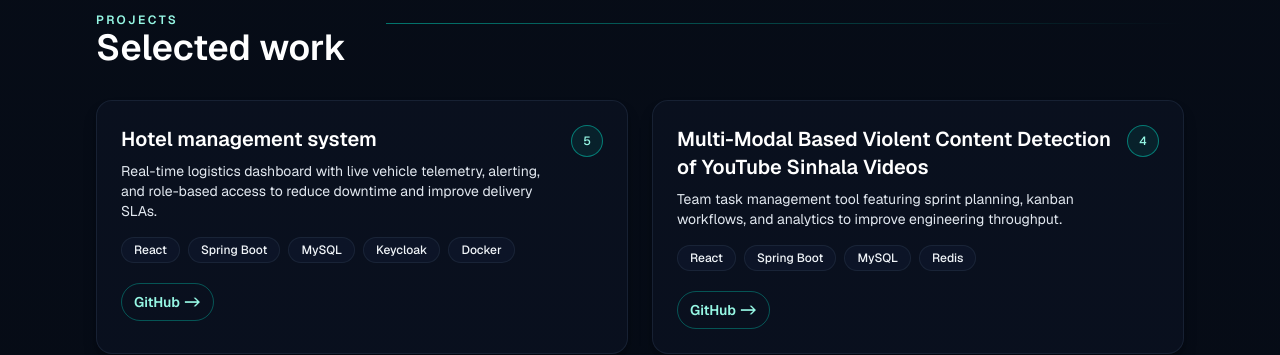
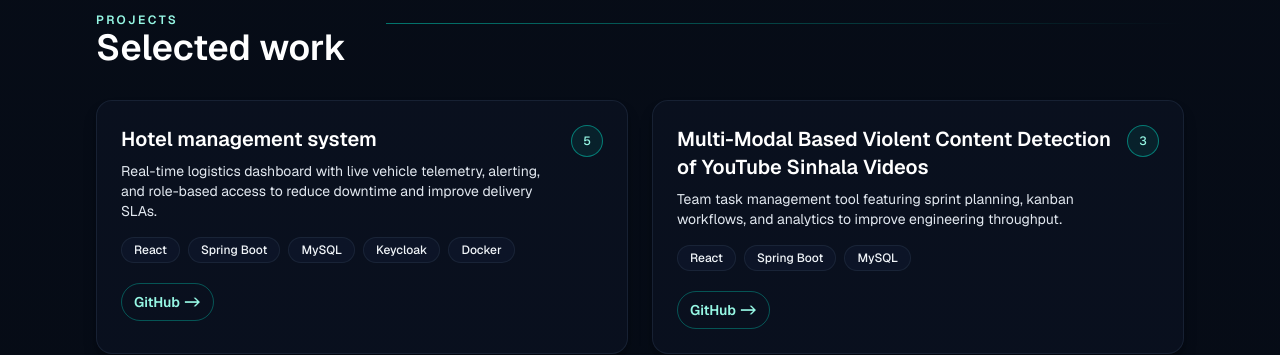
Before and after one commit to SuwanthaDarshana/portfolio_next_update, a Next.js app: page / in a window 1280 px wide. Shown: the part 2440-2795 px from the top of the page. Built offline with nearby package versions, Linux system fonts and the light colour scheme; no server answers.

Commit message:
update tech stack

```diff
--- a/app/page.tsx
+++ b/app/page.tsx
@@ -98,7 +98,7 @@ const projects = [
     title: "Multi-Modal Based Violent Content Detection of YouTube Sinhala Videos ",
     description:
       "Team task management tool featuring sprint planning, kanban workflows, and analytics to improve engineering throughput.",
-    tech: ["React", "Spring Boot", "MySQL", "Redis"],
+    tech: ["React", "Spring Boot", "MySQL"],
     github: "https://github.com/SuwanthaDarshana/youtube_comments_analyse",
     // demo: "https://devtasks.app",
   },
```
